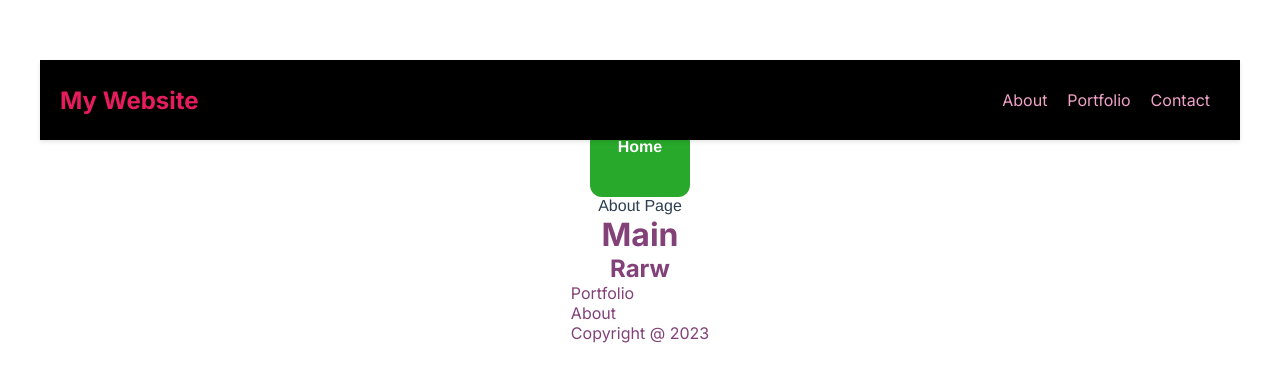
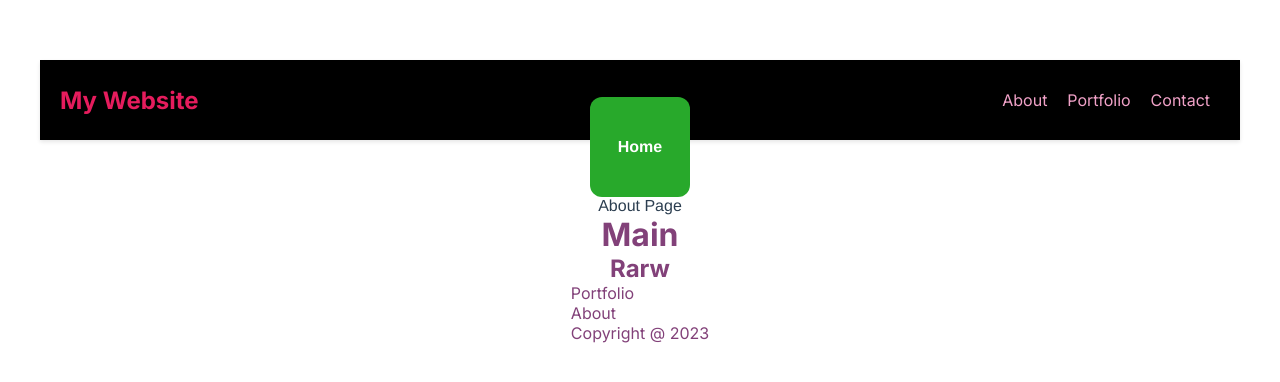
Before and after one commit to enzzzooo/portfolio, a Next.js app: page /i in a window 1280 px wide. Shown: the top 382 px of the page. Built offline with nearby package versions, Linux system fonts and the light colour scheme.

Commit message:
fixed instead of sticky

```diff
--- a/app/Portfolio/page.module.css
+++ b/app/Portfolio/page.module.css
@@ -1,4 +1,5 @@
 .t {
+  padding-top: 5rem;
   background-color: blue;
   height: 150vh;
 }
--- a/app/components/nav.module.css
+++ b/app/components/nav.module.css
@@ -15,8 +15,6 @@
   display: flex;
   justify-content: center;
   position: fixed;
-  z-index: 10;
-  margin-bottom: 5rem;
 }
 .logo {
   font-size: 24px;
--- /dev/null
+++ b/app/contact/page.js
@@ -0,0 +1,3 @@
+export default function page() {
+  return <div></div>;
+}
```
Also changed, not shown: app/contact/page.module.css (added).
